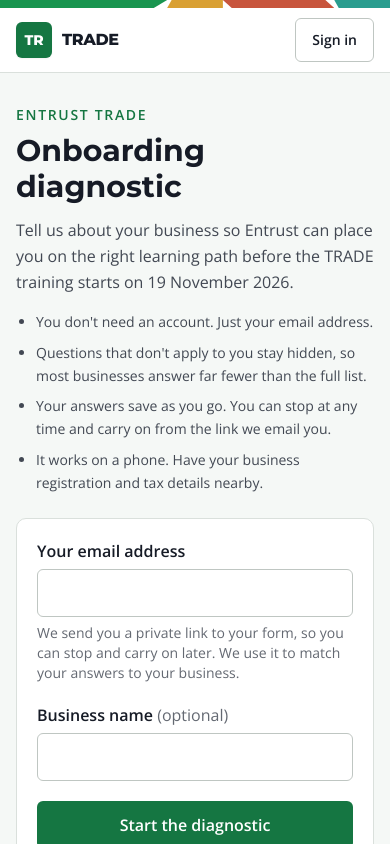
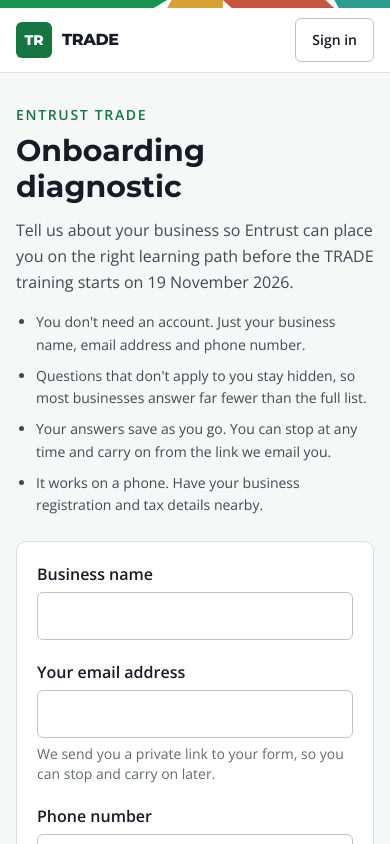
Before and after one commit to Entrust-Africa/entrust-platform, a Next.js app in the folder apps/trade/: page /onboarding in a window 390 px wide. Shown: the top 844 px of the page. Built offline with nearby package versions, Linux system fonts and the light colour scheme; no server answers.

Commit message:
feat: ask for the phone number on the start form and show it to staff

```diff
--- a/apps/trade/src/app/(app)/diagnostics/[id]/page.tsx
+++ b/apps/trade/src/app/(app)/diagnostics/[id]/page.tsx
@@ -34,6 +34,14 @@ export default async function DiagnosticDetailPage({ params }: { params: Promise
               <a href={`mailto:${d.email}`} className="underline underline-offset-4">
                 {d.email}
               </a>
+              {d.phone && (
+                <>
+                  {" · "}
+                  <a href={`tel:${d.phone.replace(/[^+0-9]/g, "")}`} className="underline underline-offset-4">
+                    {d.phone}
+                  </a>
+                </>
+              )}
             </p>
           </div>
           <StatusBadge tone={d.status === "submitted" ? "ok" : "warn"}>{d.status === "submitted" ? "Submitted" : "In progress"}</StatusBadge>
--- a/apps/trade/src/app/(app)/diagnostics/page.tsx
+++ b/apps/trade/src/app/(app)/diagnostics/page.tsx
@@ -99,8 +99,8 @@ export default async function DiagnosticsPage({ searchParams }: { searchParams:
                 type="search"
                 name="q"
                 defaultValue={q}
-                aria-label="Search by business or email"
-                placeholder="Search business or email"
+                aria-label="Search by business, email or phone"
+                placeholder="Search business, email or phone"
                 className="h-10 w-60 rounded-md border border-line bg-surface px-3 text-sm text-ink placeholder:text-ink-3 focus:outline-none focus:ring-2 focus:ring-brand-500"
               />
               <button type="submit" className="h-10 rounded-md border border-line-strong bg-surface px-3 text-sm font-semibold text-ink hover:bg-surface-2">
@@ -136,6 +136,7 @@ export default async function DiagnosticsPage({ searchParams }: { searchParams:
                         <td className="px-4 py-3">
                           <div className="font-semibold text-ink">{d.businessName ?? "No name yet"}</div>
                           <div className="text-xs text-ink-3">{d.email}</div>
+                          {d.phone && <div className="text-xs text-ink-3">{d.phone}</div>}
                           {d.sameEmail > 1 && <div className="mt-0.5 text-xs text-amber-700">{d.sameEmail} forms from this email</div>}
                         </td>
                         <td className="px-4 py-3">
--- a/apps/trade/src/app/onboarding/page.tsx
+++ b/apps/trade/src/app/onboarding/page.tsx
@@ -12,7 +12,7 @@ export default function OnboardingPage() {
           Tell us about your business so Entrust can place you on the right learning path before the TRADE training starts on 19 November 2026.
         </p>
         <ul className="mt-4 list-disc space-y-2 pl-5 text-sm leading-relaxed text-ink-2">
-          <li>You don't need an account. Just your email address.</li>
+          <li>You don't need an account. Just your business name, email address and phone number.</li>
           <li>Questions that don't apply to you stay hidden, so most businesses answer far fewer than the full list.</li>
           <li>Your answers save as you go. You can stop at any time and carry on from the link we email you.</li>
           <li>It works on a phone. Have your business registration and tax details nearby.</li>
--- a/apps/trade/src/components/onboarding/start-diagnostic.tsx
+++ b/apps/trade/src/components/onboarding/start-diagnostic.tsx
@@ -10,9 +10,9 @@ import { textInput } from "@/components/form-runner/styles";
 const REMEMBERED = "entrust-onboarding-token";
 
 /**
- * The first step of the public diagnostic: an email address (so the private link can be sent and Entrust can match
- * the answers to the business later) and, if they like, the business name. No password and no account. The browser
- * remembers the draft, so coming back to this page offers to carry on.
+ * The first step of the public diagnostic: the business's name, an email address (so the private link can be sent and
+ * Entrust can match the answers to the business later) and a phone number. All three are needed. No password and no
+ * account. The browser remembers the draft, so coming back to this page offers to carry on.
  */
 export function StartDiagnostic() {
   const router = useRouter();
@@ -28,12 +28,14 @@ export function StartDiagnostic() {
     setPending(true);
     setError(undefined);
     const result = await tradeFetch<{ token: string }>("POST", "/public/diagnostic", {
+      businessName: String(form.get("businessName") ?? ""),
       email: String(form.get("email") ?? ""),
-      businessName: String(form.get("businessName") ?? "") || undefined,
+      phone: String(form.get("phone") ?? ""),
       website: String(form.get("website") ?? "") || undefined,
     });
     if (!result.data) {
-      setError(result.status === 400 ? "Check your email address and try again." : (result.error ?? "Something went wrong. Try again."));
+      // The API words a refusal as "phone: Enter a phone number…": show the sentence without the field name.
+      setError(result.status === 400 ? (result.error ?? "Check your details and try again.").replace(/^[a-zA-Z]+: /, "") : (result.error ?? "Something went wrong. Try again."));
       setPending(false);
       return;
     }
@@ -53,19 +55,40 @@ export function StartDiagnostic() {
       )}
       <form action={start} className="space-y-5">
         <div className="space-y-1.5">
+          <label htmlFor="start-business" className="block text-base font-semibold text-ink">
+            Business name
+          </label>
+          <input id="start-business" name="businessName" required maxLength={200} autoComplete="organization" className={textInput(false)} />
+        </div>
+        <div className="space-y-1.5">
           <label htmlFor="start-email" className="block text-base font-semibold text-ink">
             Your email address
           </label>
           <input id="start-email" name="email" type="email" required maxLength={200} autoComplete="email" inputMode="email" aria-describedby="start-email-hint" className={textInput(false)} />
           <p id="start-email-hint" className="text-sm text-ink-3">
-            We send you a private link to your form, so you can stop and carry on later. We use it to match your answers to your business.
+            We send you a private link to your form, so you can stop and carry on later.
           </p>
         </div>
         <div className="space-y-1.5">
-          <label htmlFor="start-business" className="block text-base font-semibold text-ink">
-            Business name <span className="font-normal text-ink-3">(optional)</span>
+          <label htmlFor="start-phone" className="block text-base font-semibold text-ink">
+            Phone number
           </label>
-          <input id="start-business" name="businessName" maxLength={200} autoComplete="organization" className={textInput(false)} />
+          <input
+            id="start-phone"
+            name="phone"
+            type="tel"
+            required
+            minLength={7}
+            maxLength={30}
+            autoComplete="tel"
+            inputMode="tel"
+            placeholder="+251 91 123 4567"
+            aria-describedby="start-phone-hint"
+            className={textInput(false)}
+          />
+          <p id="start-phone-hint" className="text-sm text-ink-3">
+            So Entrust can reach you about the training. Include the country code if you can.
+          </p>
         </div>
         {/* A trap for bots: people never see or fill this in. */}
         <div aria-hidden="true" className="absolute -left-[9999px] h-0 w-0 overflow-hidden">
--- a/apps/trade/src/lib/types.ts
+++ b/apps/trade/src/lib/types.ts
@@ -101,6 +101,7 @@ export interface StaffAssessmentRow {
 export interface PublicDiagnosticSummary {
   id: string;
   email: string;
+  phone: string | null;
   businessName: string | null;
   status: "draft" | "submitted";
   pathway: "A" | "B" | null;
@@ -126,6 +127,7 @@ export interface PublicDiagnosticDetail {
   id: string;
   status: "draft" | "submitted";
   email: string;
+  phone: string | null;
   businessName: string | null;
   startedAt: string;
   submittedAt: string | null;
```
